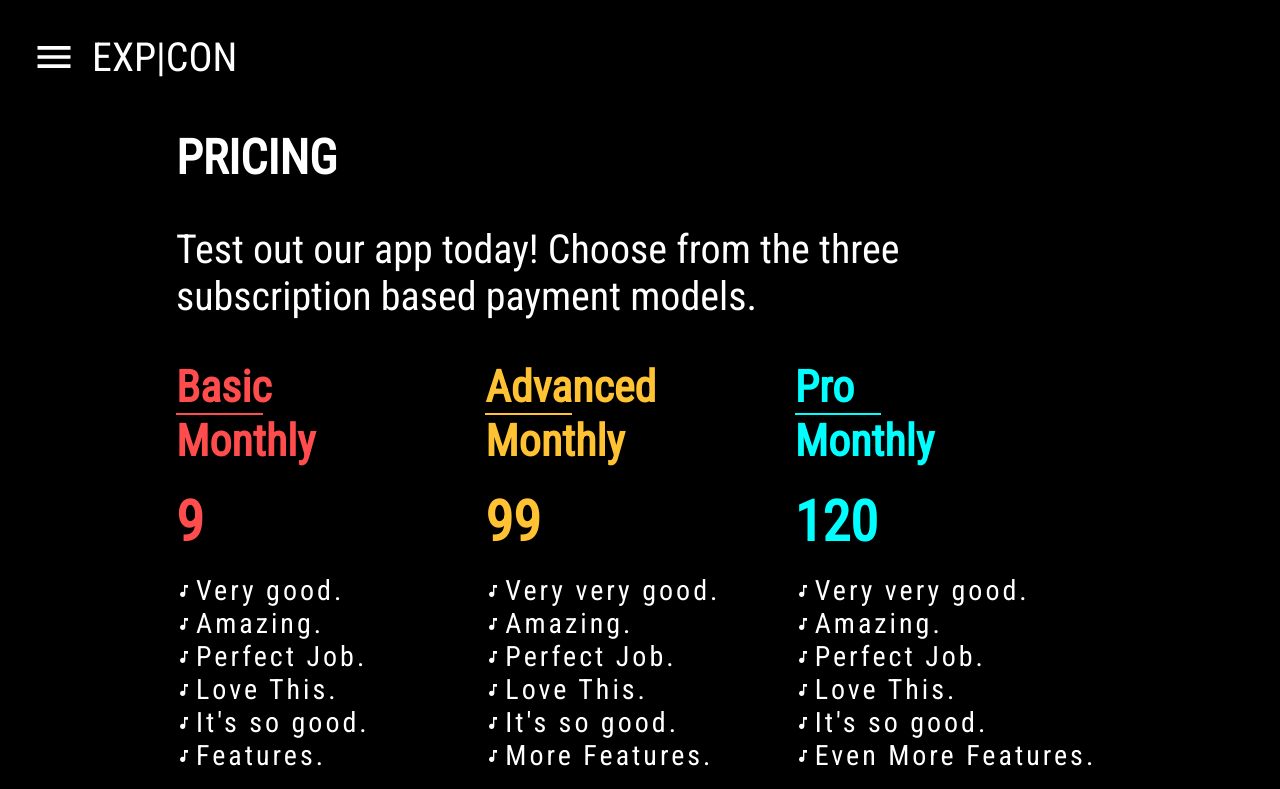
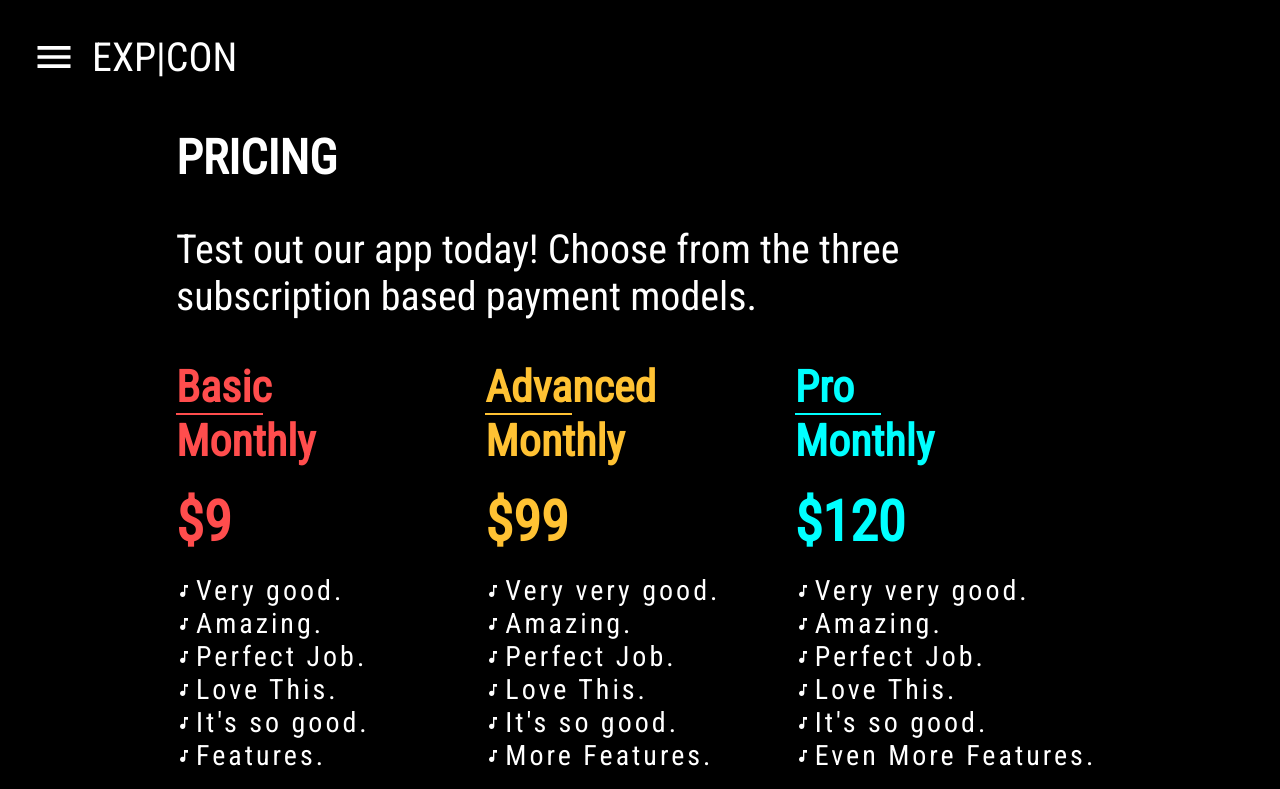
Before and after one commit to bdejene19/ConcertWebpage, a React (Create React App) app: page /pricing in a window 1280 px wide. Shown: the top 789 px of the page. Built offline with nearby package versions, Linux system fonts and the light colour scheme.

Commit message:
added dollar sign for plan prices

```diff
--- a/src/components/pricing/PlanOption.js
+++ b/src/components/pricing/PlanOption.js
@@ -10,7 +10,7 @@ export default function PlanOption(props) {
         <div>
             <div style={{color: props.headerColor}}>
                 <SubHeader className='plan-name'>{props.plan}<HorizontalBreak borderColor={props.headerColor} largeWidth='70%'></HorizontalBreak>Monthly</SubHeader>
-                <h1><b>{props.price}</b></h1>
+                <h1><b>${props.price}</b></h1>
             </div>
             <br></br>
             <div className='price-text'>
```
